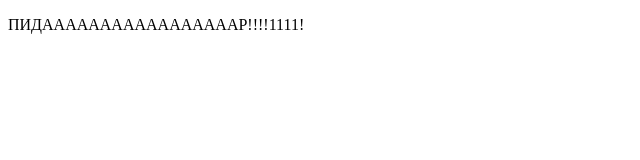
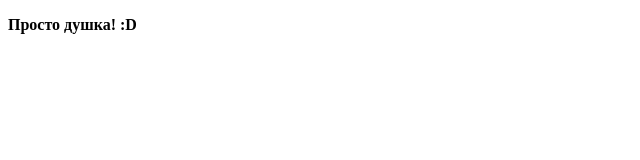
Before and after one commit to VkGithubIo/VkGithubIo.github.io, a plain HTML site: page index.html in a window 1280 px wide. Shown: the whole page, without its empty margins (0-640 px from the left). Drawn offline with Linux system fonts and the light colour scheme.

Commit message:
Update index.html

```diff
--- a/index.html
+++ b/index.html
@@ -10,6 +10,6 @@
    </head>
 
    <body>
-      <p>ПИДАААААААААААААААААР!!!!1111!</p>
+      <p><b>Просто душка! :D</b></p>
    </body>
 </html>
```
